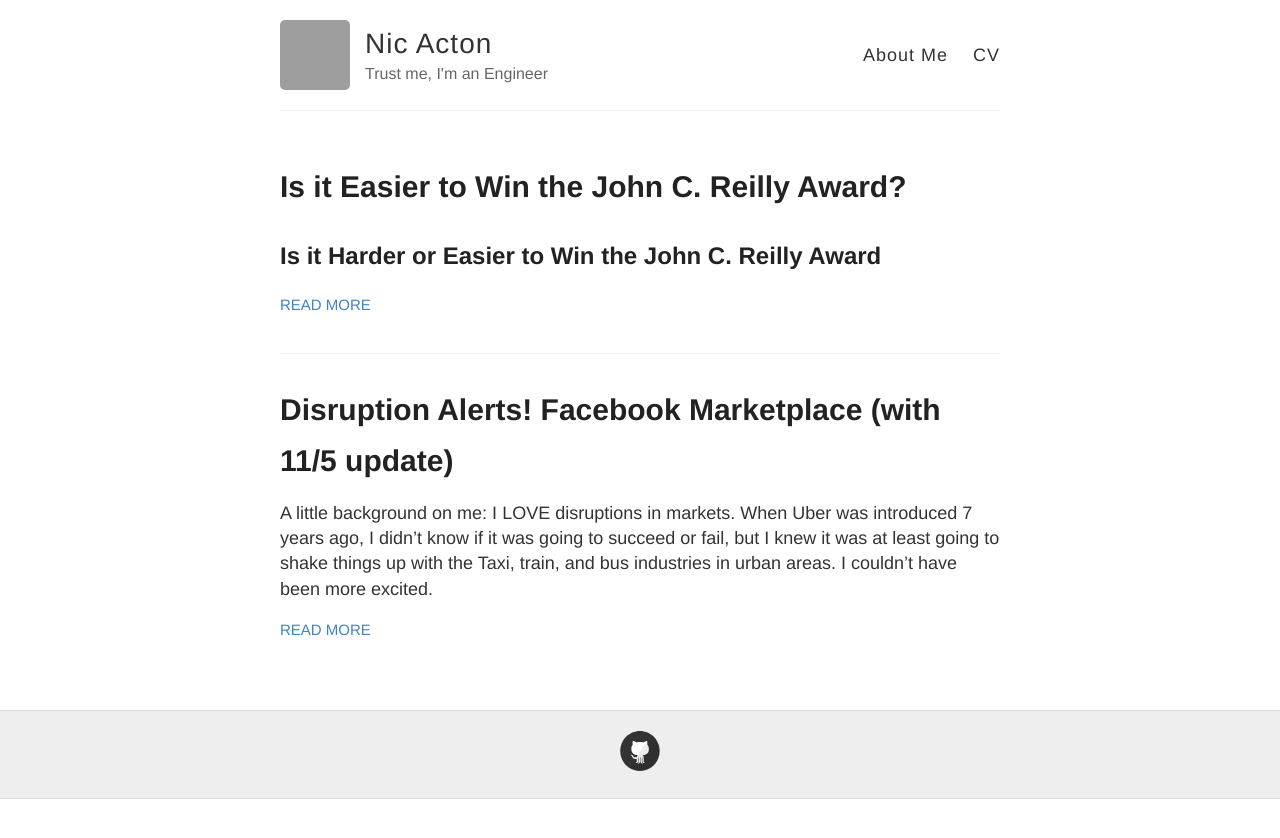
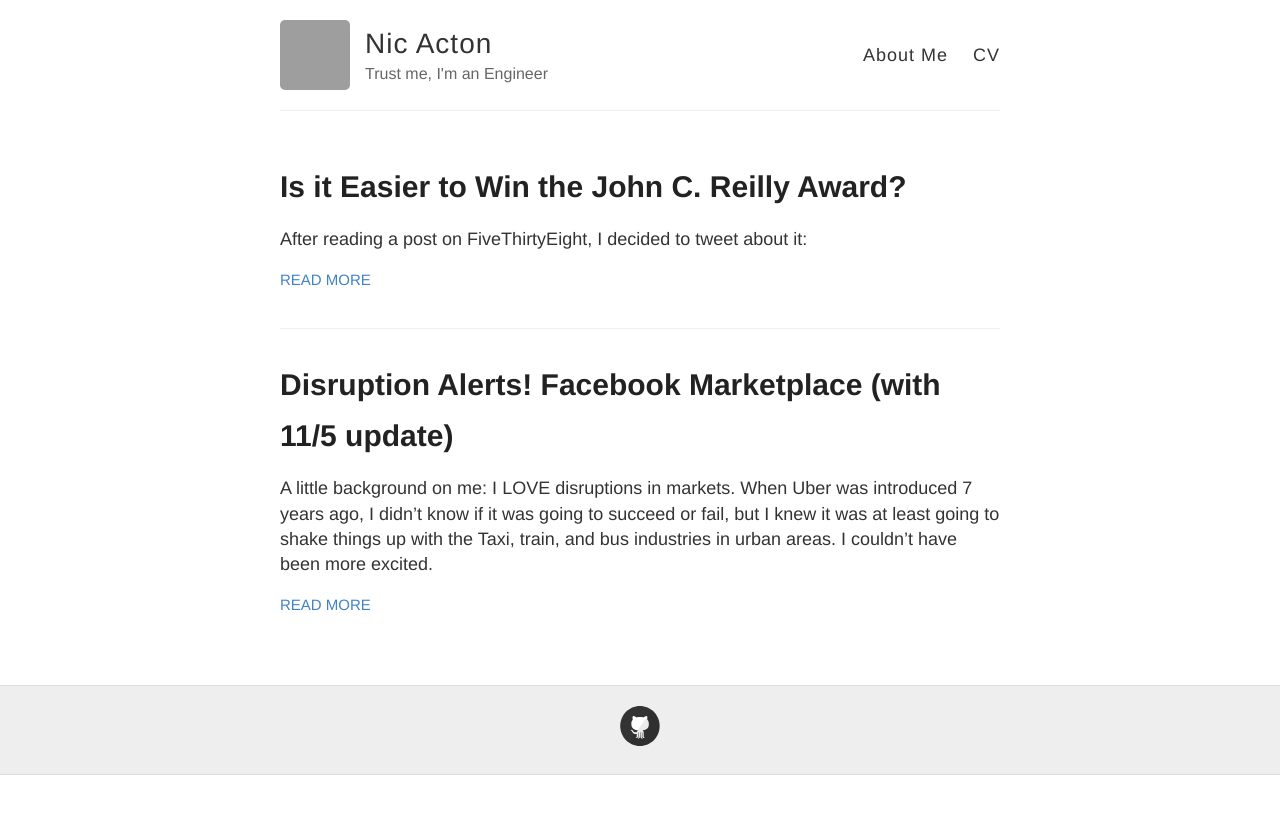
Before and after one commit to tuffacton/tuffacton.github.io, a Jekyll site: the page built from index.html, in a window 1280 px wide. Shown: the top 838 px of the page. Built offline with Jekyll 4.4.1, drawn with Linux system fonts in a browser that asks for light colours; a script that is not in the unit is left out; grey boxes are pictures that could not be loaded.

Commit message:
Update 2018-02-26-john-c-reilly.md

```diff
--- a/_posts/2018-02-26-john-c-reilly.md
+++ b/_posts/2018-02-26-john-c-reilly.md
@@ -1,11 +1,10 @@
 ---
-layout: post
+layout: draft
 title: Is it Easier to Win the John C. Reilly Award?
 published: true
 ---
-
-## Is it Harder or Easier to Win the John C. Reilly Award
-
 After reading a post on FiveThirtyEight, I decided to tweet about it:
 
 {% include john-c-tweet.html %}
+
+After that, it seems to have garnered a lot of attention so I thought I'd take a short break
```
